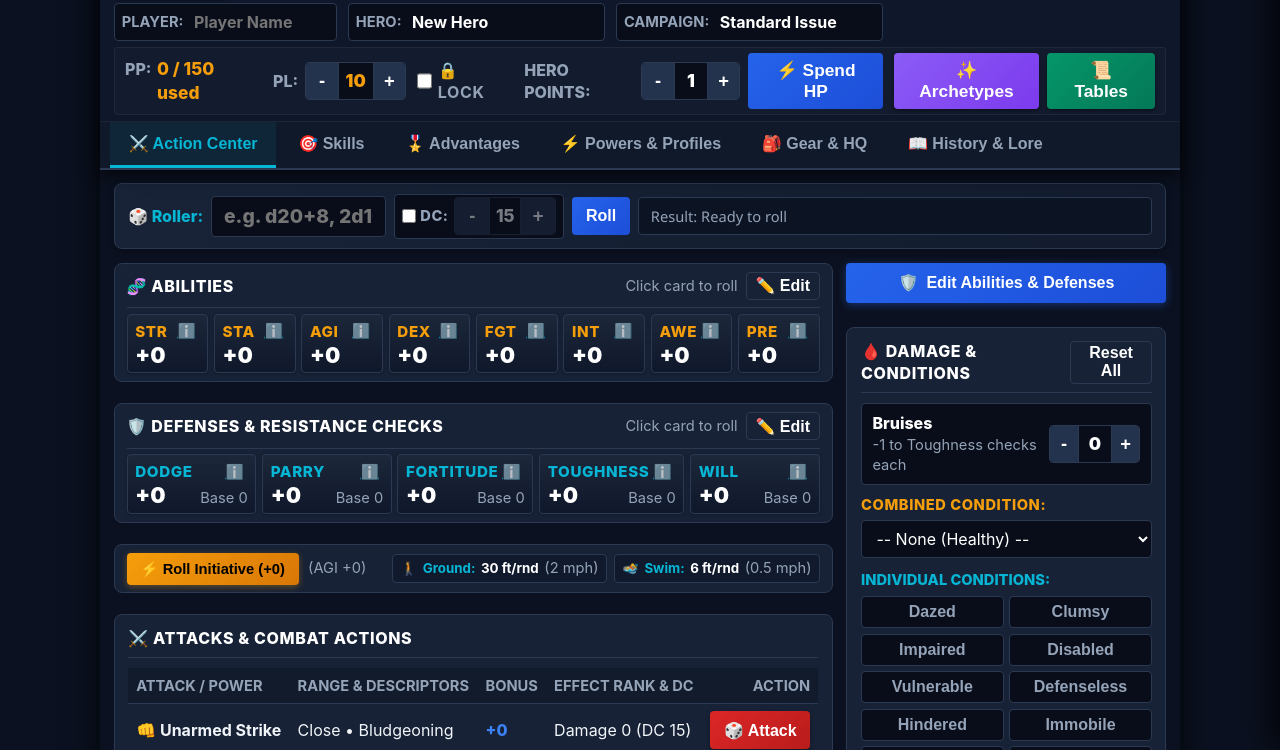
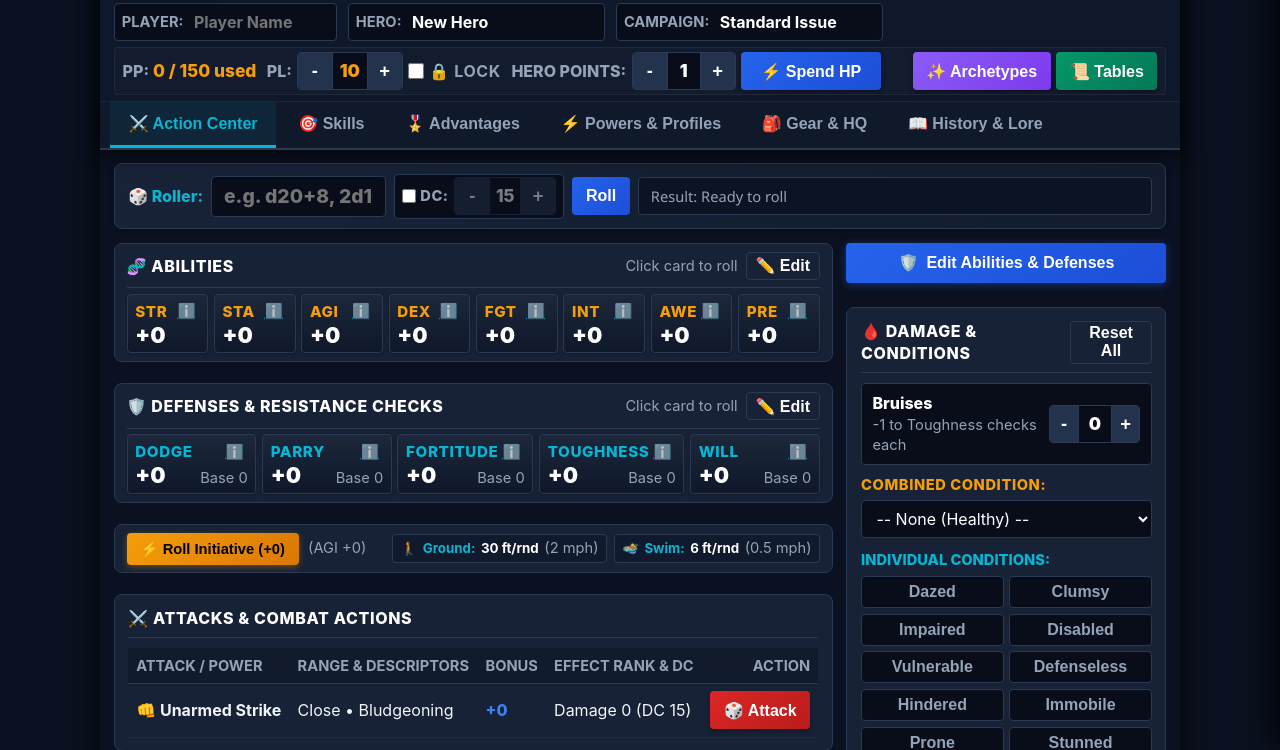
Before and after one commit to captainload/mutants-and-masterminds-character-creator, a website: page index.html in a window 1280 px wide. Shown: the part 50-800 px from the top of the page. Drawn offline with Linux system fonts and the light colour scheme.

Commit message:
style: reduce horizontal whitespace on PP row and widen Spend HP button without wrapping

```diff
--- a/css/styles.css
+++ b/css/styles.css
@@ -306,29 +306,33 @@ body {
   display: flex;
   align-items: center;
   justify-content: space-between;
-  gap: 0.65rem;
+  gap: 0.5rem;
   background-color: rgba(255, 255, 255, 0.02);
   border: 1px solid rgba(255, 255, 255, 0.05);
   border-radius: var(--radius-sm);
-  padding: 0.3rem 0.65rem;
+  padding: 0.25rem 0.5rem;
+  flex-wrap: nowrap;
 }
 
 .row-2-left {
   display: flex;
   align-items: center;
-  gap: 1.15rem;
+  gap: 0.65rem;
+  flex-wrap: nowrap;
 }
 
 .row-2-right {
   display: flex;
   align-items: center;
-  gap: 0.5rem;
+  gap: 0.35rem;
+  flex-shrink: 0;
 }
 
 .pp-status-badge {
   display: flex;
   align-items: baseline;
-  gap: 0.35rem;
+  gap: 0.25rem;
+  white-space: nowrap;
 }
 
 .pp-status-label {
@@ -336,35 +340,62 @@ body {
   font-weight: 800;
   color: var(--text-muted);
   text-transform: uppercase;
+  white-space: nowrap;
 }
 
 .pp-status-value {
   font-size: var(--font-size-base);
   font-weight: 800;
   color: var(--hero-gold);
+  white-space: nowrap;
 }
 
 .hp-status-group {
   display: flex;
   align-items: center;
-  gap: 0.5rem;
+  gap: 0.35rem;
+  white-space: nowrap;
+  flex-wrap: nowrap;
+}
+
+#btn-quick-spend-hp {
+  white-space: nowrap;
+  flex-shrink: 0;
+  min-width: 130px;
+  padding: 0.35rem 1.25rem;
+  font-weight: 800;
+  font-size: var(--font-size-sm);
+  min-height: 38px;
+  display: inline-flex;
+  align-items: center;
+  justify-content: center;
+  gap: 0.35rem;
+  box-shadow: 0 2px 4px rgba(0, 0, 0, 0.35);
+  transition: all 0.15s ease;
+}
+
+#btn-quick-spend-hp:hover {
+  filter: brightness(1.15);
+  transform: translateY(-1px);
 }
 
 .btn-archetype {
   background: linear-gradient(135deg, #8b5cf6 0%, #7c3aed 100%);
   color: #fff;
   border: none;
-  font-size: var(--font-size-base);
-  font-weight: 800;
-  padding: 0.45rem 1rem;
+  font-size: var(--font-size-sm);
+  font-weight: 800;
+  padding: 0.35rem 0.85rem;
   border-radius: var(--radius-sm);
   cursor: pointer;
   display: flex;
   align-items: center;
   gap: 0.35rem;
-  min-height: 40px;
+  min-height: 38px;
   box-shadow: 0 2px 4px rgba(0, 0, 0, 0.4);
   transition: all 0.15s ease;
+  white-space: nowrap;
+  flex-shrink: 0;
 }
 
 .btn-archetype:hover {
@@ -376,17 +407,19 @@ body {
   background: linear-gradient(135deg, #059669 0%, #047857 100%);
   color: #fff;
   border: none;
-  font-size: var(--font-size-base);
-  font-weight: 800;
-  padding: 0.45rem 1rem;
+  font-size: var(--font-size-sm);
+  font-weight: 800;
+  padding: 0.35rem 0.85rem;
   border-radius: var(--radius-sm);
   cursor: pointer;
   display: flex;
   align-items: center;
   gap: 0.35rem;
-  min-height: 40px;
+  min-height: 38px;
   box-shadow: 0 2px 4px rgba(0, 0, 0, 0.4);
   transition: all 0.15s ease;
+  white-space: nowrap;
+  flex-shrink: 0;
 }
 
 .btn-tables:hover {
--- a/index.html
+++ b/index.html
@@ -113,14 +113,14 @@
               <span class="pp-status-value" id="header-pp-used">0 / 150 used</span>
             </div>
 
-            <div class="pl-status-group" style="display: flex; align-items: center; gap: 0.45rem;">
+            <div class="pl-status-group" style="display: flex; align-items: center; gap: 0.3rem;">
               <span class="pp-status-label">PL:</span>
               <div class="stepper-control" id="header-pl-stepper">
                 <button class="btn-stepper compact" id="btn-pl-minus" title="Reduce Power Level">-</button>
                 <span class="stepper-value compact" id="header-pl-display" style="min-width: 36px; font-weight: 900; color: var(--hero-gold);">10</span>
                 <button class="btn-stepper compact" id="btn-pl-plus" title="Increase Power Level">+</button>
               </div>
-              <label style="display: inline-flex; align-items: center; gap: 0.35rem; cursor: pointer; user-select: none; font-size: var(--font-size-sm); color: var(--text-muted); font-weight: 700; margin-left: 0.25rem;" title="Lock Power Level to prevent accidental changes">
+              <label style="display: inline-flex; align-items: center; gap: 0.35rem; cursor: pointer; user-select: none; font-size: var(--font-size-sm); color: var(--text-muted); font-weight: 700; " title="Lock Power Level to prevent accidental changes">
                 <input type="checkbox" id="header-pl-lock" style="cursor: pointer; width: 16px; height: 16px; accent-color: var(--hero-blue);">
                 <span id="header-pl-lock-label">🔒 Lock</span>
               </label>
@@ -133,7 +133,7 @@
                 <span class="stepper-value compact" id="header-hp-val">1</span>
                 <button class="btn-stepper compact" id="btn-hp-plus" title="Add Hero Point">+</button>
               </div>
-              <button class="btn btn-primary" id="btn-quick-spend-hp" style="min-height: 40px; padding: 0.45rem 1rem; font-size: var(--font-size-base); font-weight: 800;">
+              <button class="btn btn-primary" id="btn-quick-spend-hp" style="min-height: 38px; min-width: 130px; padding: 0.35rem 1.25rem; font-size: var(--font-size-sm); font-weight: 800; white-space: nowrap; flex-shrink: 0;">
                 ⚡ Spend HP
               </button>
             </div>
```
Also changed, not shown: test_v331_requirements.mjs (+13 -0 lines).
